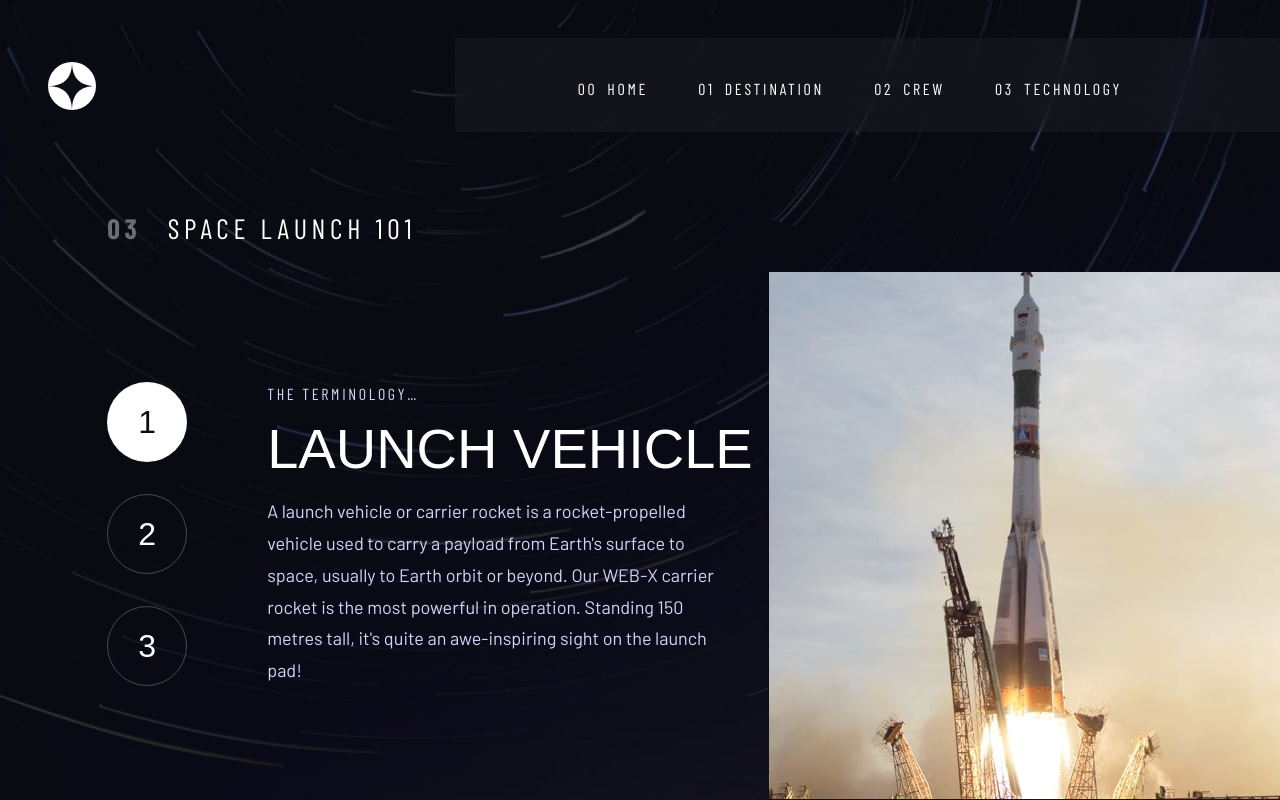
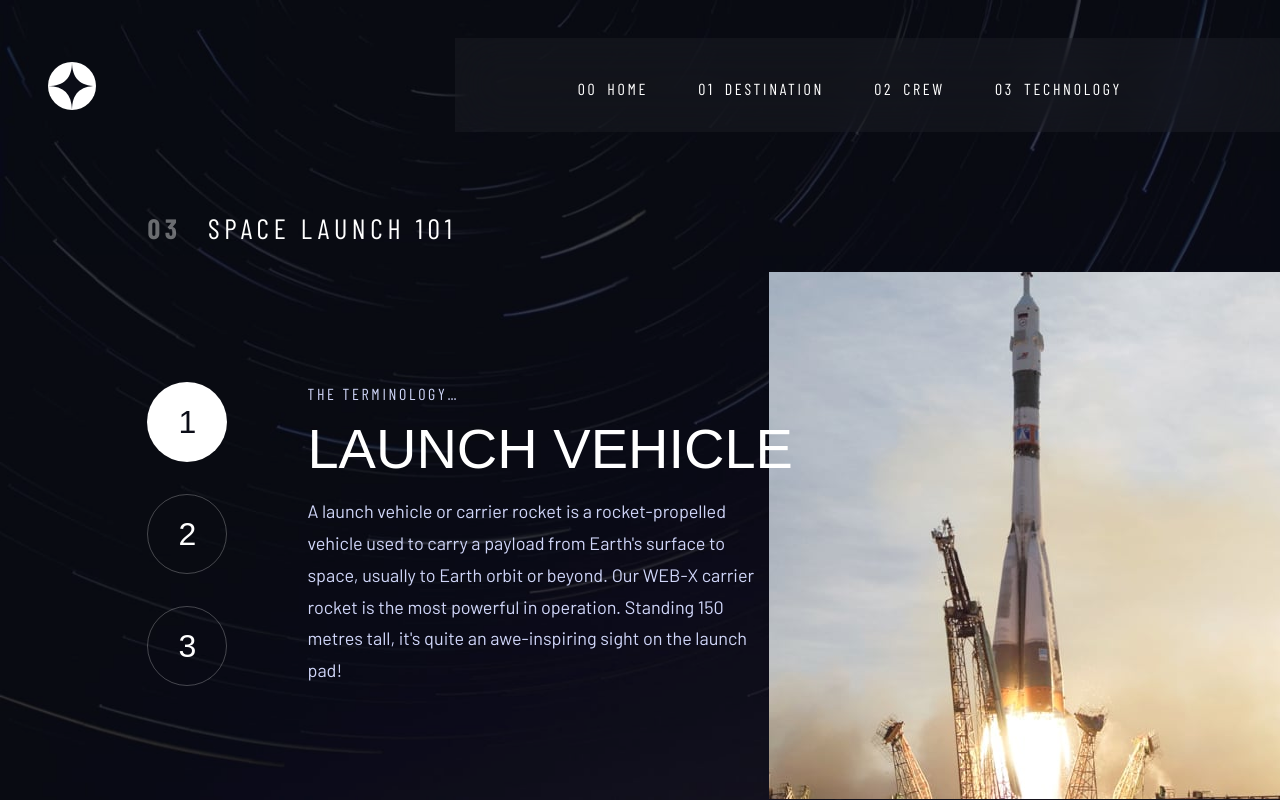
Before and after one commit to JorgeAMendoza/space-tourism-site, a Next.js app: page /technology in a window 1280 px wide. Built offline with nearby package versions, Linux system fonts and the light colour scheme; a web font is replaced by a local one.

Commit message:
technology container
create new container for tech page, putting the `position:absolute` so
the image stayes within the boundaries.

```diff
--- a/app/technology/page.tsx
+++ b/app/technology/page.tsx
@@ -1,7 +1,6 @@
 import { fetchTechnologyData } from '@/services/api/technology'
 import TechSlider from './components/TechSlider/TechSlider'
 import style from './technology.module.css'
-import util from '../../styles/utils.module.css'
 
 const getData = () => {
   const data = fetchTechnologyData()
@@ -11,8 +10,8 @@ const getData = () => {
 const TechnologyPage = () => {
   const data = getData()
   return (
-    <div className={util.container}>
-      <main className={style.technology}>
+    <main className={style.technology}>
+      <div className={style.infoContainer}>
         <h1 className={style.pageTitle}>
           <p>03</p> space launch 101
         </h1>
@@ -20,8 +19,8 @@ const TechnologyPage = () => {
         <section>
           <TechSlider data={data} />
         </section>
-      </main>
-    </div>
+      </div>
+    </main>
   )
 }
 
--- a/app/technology/technology.module.css
+++ b/app/technology/technology.module.css
@@ -1,25 +1,40 @@
 .technology {
-  width: 87%;
   margin: 0 auto;
+  position: relative;
 }
 
 .pageTitle {
   composes: title from '../../styles/utils/fonts.module.css';
 }
 
+.infoContainer {
+  width: 87%;
+  margin: 0 auto;
+}
+
 @media screen and (min-width: 768px) {
   .technology {
     margin-block-start: 3.8rem;
-    width: min(90%, 111rem);
   }
 
   .pageTitle {
     text-align: left;
+  }
+
+  .infoContainer {
+    width: min(89.5%, 150rem);
+    margin: 0 auto;
   }
 }
 
 @media screen and (min-width: 1024px) {
   .technology {
     margin-block-start: 7.5rem;
+    width: min(92.5%, 145rem);
+  }
+
+  .infoContainer {
+    width: 83.2%;
+    margin: 0 auto;
   }
 }
--- a/styles/utils.module.css
+++ b/styles/utils.module.css
@@ -1,7 +1,6 @@
 .container {
   width: 87%;
   margin: 0 auto;
-  position: relative;
 }
 
 @media screen and (min-width: 768px) {
```
